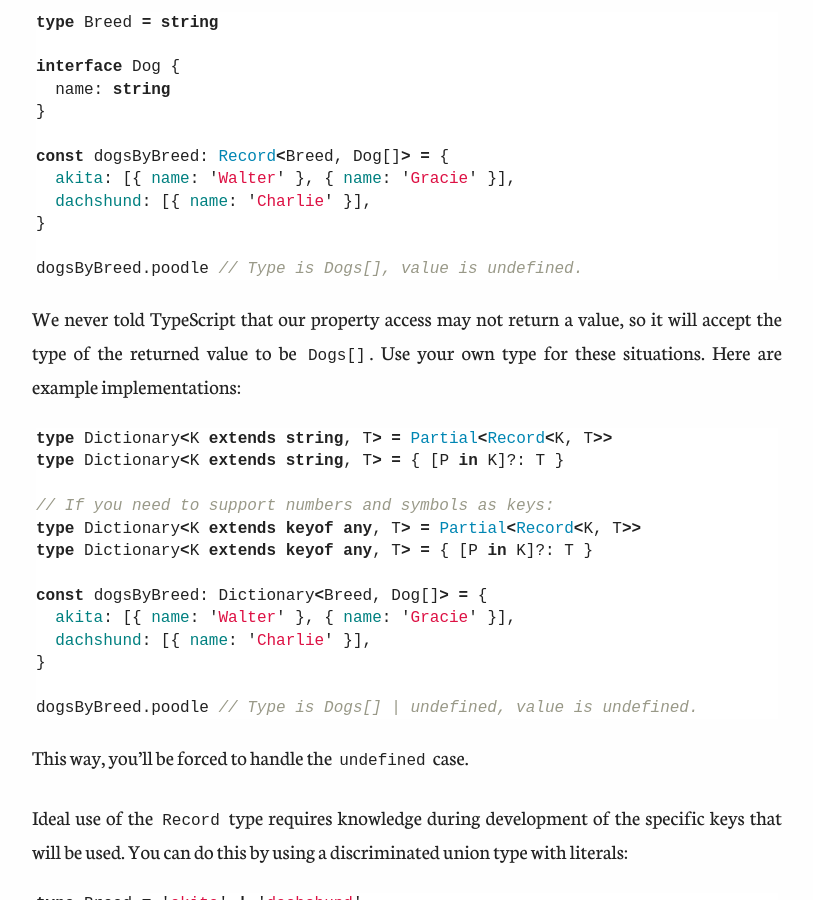
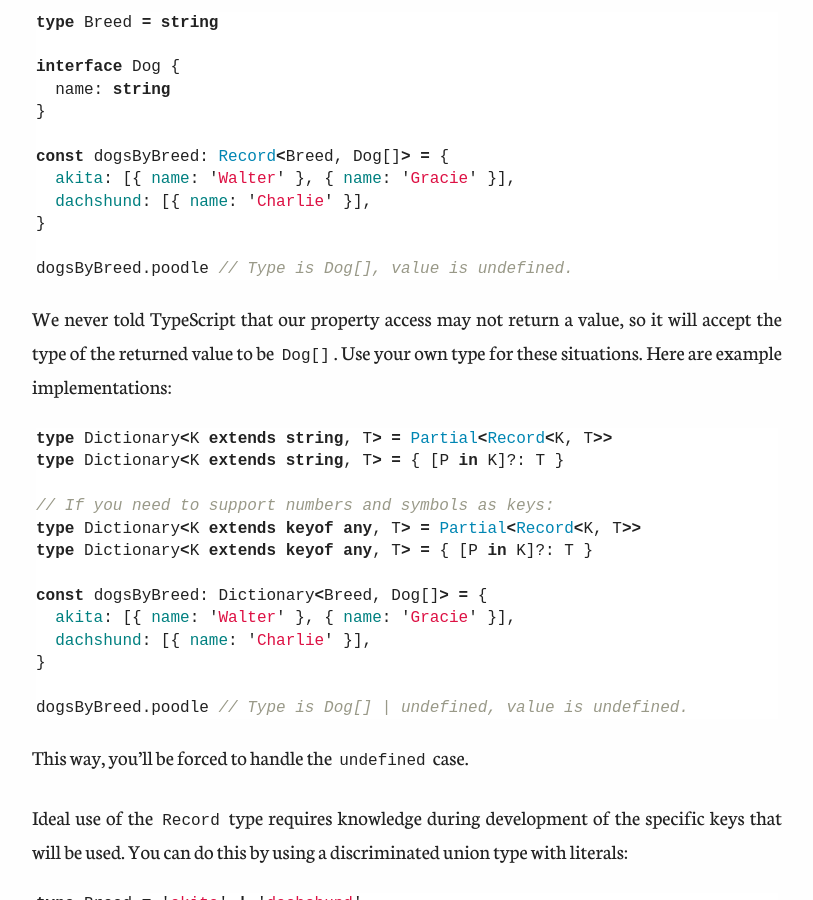
Before and after one commit to fnune/fnune.github.io, a Jekyll site: the page built from _posts/2019-01-30-typescript-series-1-record-is-usually-not-the-best-choice.markdown, in a window 1280 px wide and 900 px high, scrolled down 1046 px. Shown: the whole window, without its empty margins (233-1046 px from the left). Built offline with Jekyll 4.4.1, drawn with Linux system fonts in a browser that asks for light colours; comment, search, counter and statistics services are not loaded.

Commit message:
Fix typo Dogs[] -> Dog[]

````diff
--- a/_posts/2019-01-30-typescript-series-1-record-is-usually-not-the-best-choice.markdown
+++ b/_posts/2019-01-30-typescript-series-1-record-is-usually-not-the-best-choice.markdown
@@ -28,10 +28,10 @@ const dogsByBreed: Record<Breed, Dog[]> = {
   dachshund: [{ name: 'Charlie' }],
 }
 
-dogsByBreed.poodle // Type is Dogs[], value is undefined.
+dogsByBreed.poodle // Type is Dog[], value is undefined.
 ```
 
-We never told TypeScript that our property access may not return a value, so it will accept the type of the returned value to be `Dogs[]`. Use your own type for these situations. Here are example implementations:
+We never told TypeScript that our property access may not return a value, so it will accept the type of the returned value to be `Dog[]`. Use your own type for these situations. Here are example implementations:
 
 ```ts
 type Dictionary<K extends string, T> = Partial<Record<K, T>>
@@ -46,7 +46,7 @@ const dogsByBreed: Dictionary<Breed, Dog[]> = {
   dachshund: [{ name: 'Charlie' }],
 }
 
-dogsByBreed.poodle // Type is Dogs[] | undefined, value is undefined.
+dogsByBreed.poodle // Type is Dog[] | undefined, value is undefined.
 ```
 
 This way, you'll be forced to handle the `undefined` case.
````
